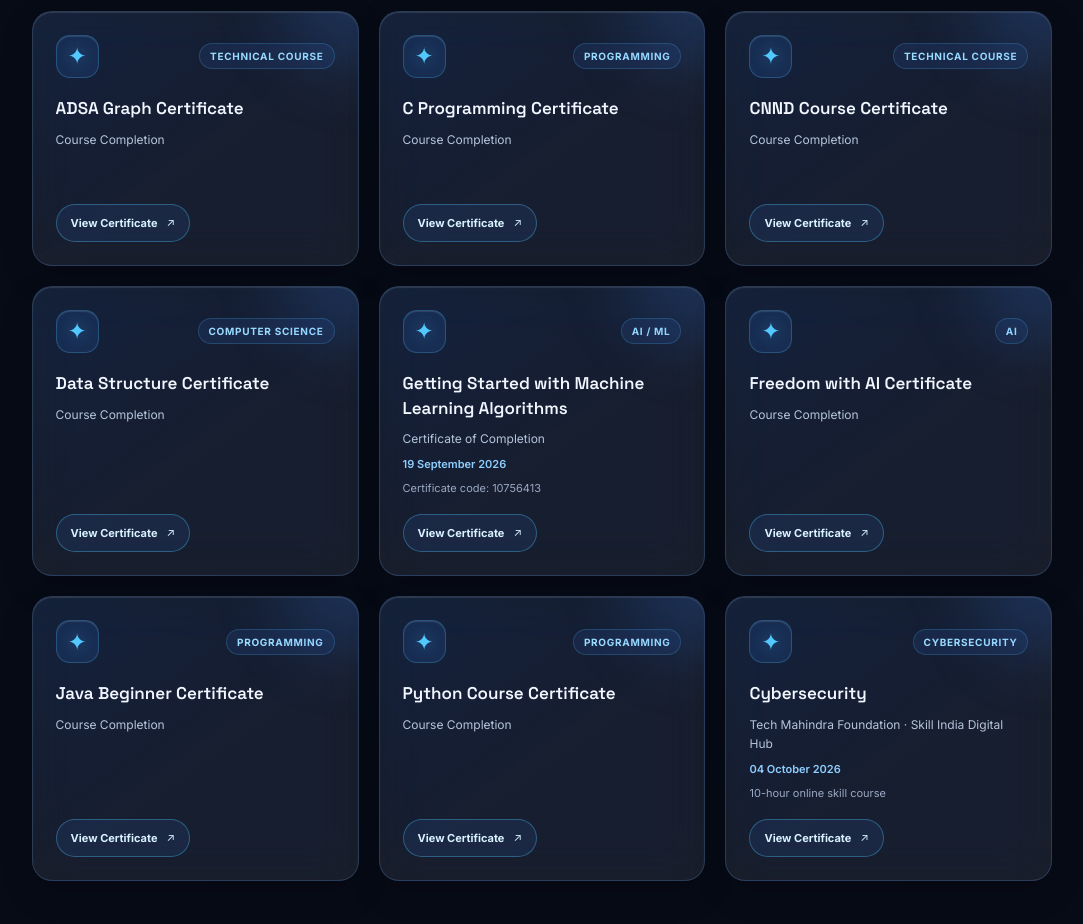
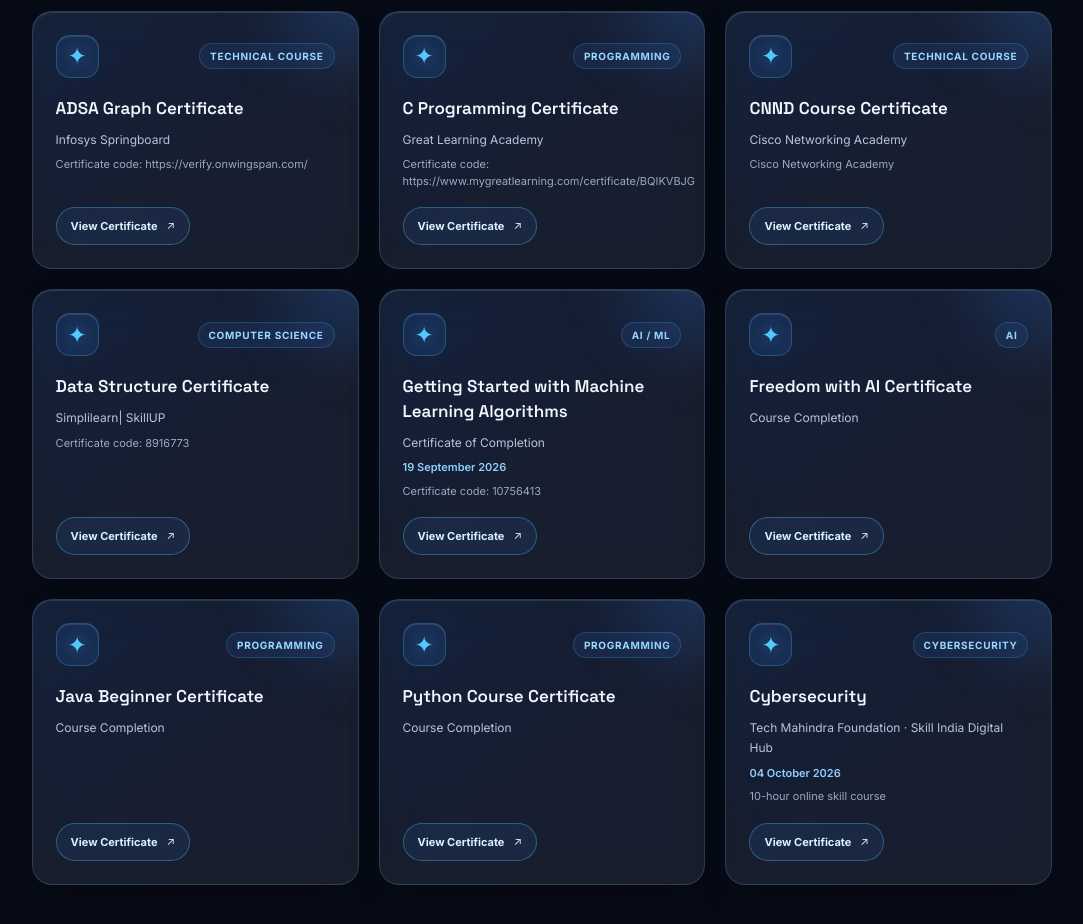
Before and after one commit to codehub-eeb/shaan-portfolio, a React (Vite) app: page / in a window 1280 px wide. Shown: the part 2860-3784 px from the top of the page, without its empty margins (98-1181 px from the left). Built offline with nearby package versions, Linux system fonts and the light colour scheme.

Commit message:
Updated portfolio

```diff
--- a/src/App.jsx
+++ b/src/App.jsx
@@ -52,26 +52,34 @@ function App() {
   const certifications = [
     {
       title: "ADSA Graph Certificate",
-      issuer: "Course Completion",
+      issuer: "Infosys Springboard",
       category: "Technical Course",
+      day: "September 2025",
+      detail: "Certificate code: https://verify.onwingspan.com/",
       file: "/certificates/adsa-graph.pdf",
     },
     {
       title: "C Programming Certificate",
-      issuer: "Course Completion",
+      issuer: "Great Learning Academy",
       category: "Programming",
+      day: " November 2024",
+      detail: "Certificate code: https://www.mygreatlearning.com/certificate/BQIKVBJG",
       file: "/certificates/c-programming.pdf",
     },
     {
       title: "CNND Course Certificate",
-      issuer: "Course Completion",
+      issuer: "Cisco Networking Academy",
       category: "Technical Course",
+      day: " March 2026",
+      detail: "Cisco Networking Academy",
       file: "/certificates/cnnd-course.pdf",
     },
     {
       title: "Data Structure Certificate",
-      issuer: "Course Completion",
+      issuer: "Simplilearn| SkillUP",
       category: "Computer Science",
+      day: " September 2025",
+      detail: "Certificate code: 8916773",
       file: "/certificates/data-structure.pdf",
     },
     {
```
